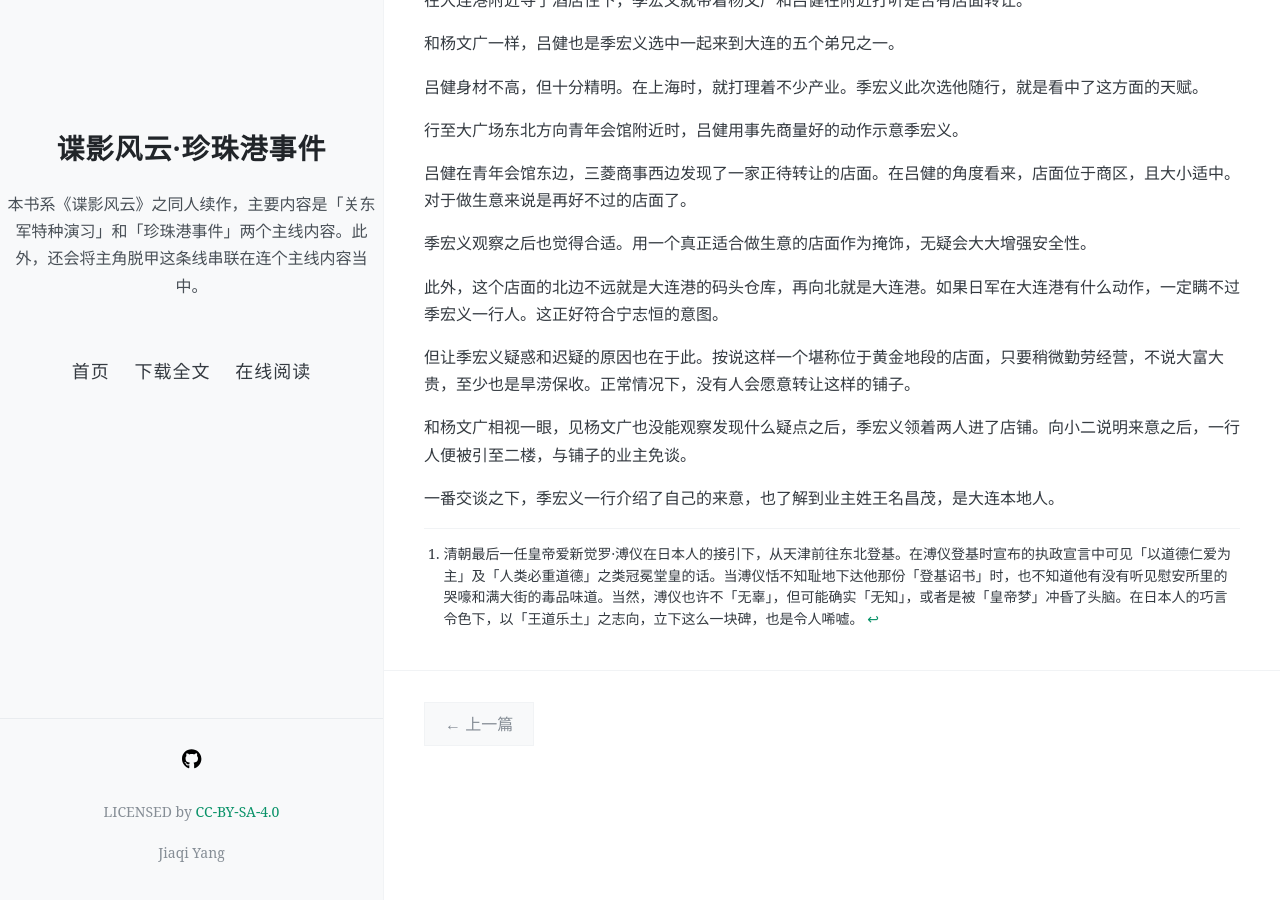
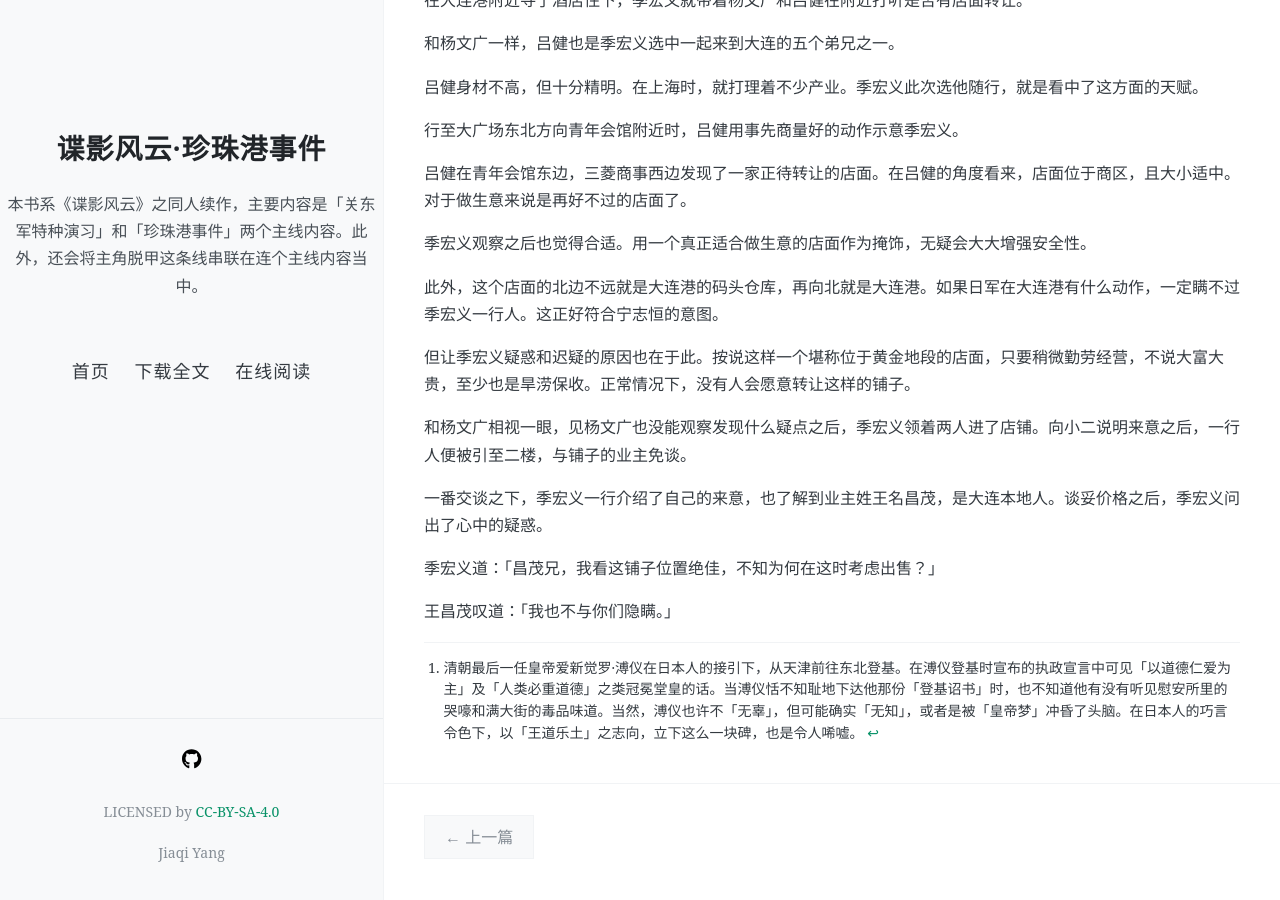
Before and after one commit to NingZhiheng/the-novel-pearl-harbor, a Jekyll site: the page built from docs/_posts/2020-04-19-过山海关.md, in a window 1280 px wide and 900 px high, scrolled down 2126 px. Built offline with Jekyll 4.4.1, drawn with Linux system fonts in a browser that asks for light colours; nearby versions of some CDN libraries.

Commit message:
[sync] source synchronized: 2020-04-20 23:27:14

```diff
--- a/docs/_includes/04.md
+++ b/docs/_includes/04.md
@@ -56,7 +56,11 @@
 
 和杨文广相视一眼，见杨文广也没能观察发现什么疑点之后，季宏义领着两人进了店铺。向小二说明来意之后，一行人便被引至二楼，与铺子的业主免谈。
 
-一番交谈之下，季宏义一行介绍了自己的来意，也了解到业主姓王名昌茂，是大连本地人。
+一番交谈之下，季宏义一行介绍了自己的来意，也了解到业主姓王名昌茂，是大连本地人。谈妥价格之后，季宏义问出了心中的疑惑。
+
+季宏义道：「昌茂兄，我看这铺子位置绝佳，不知为何在这时考虑出售？」
+
+王昌茂叹道：「我也不与你们隐瞒。」
 
 <!-- ![01](../../../../images/01.jpg "东北华北示意图") -->
 
```
